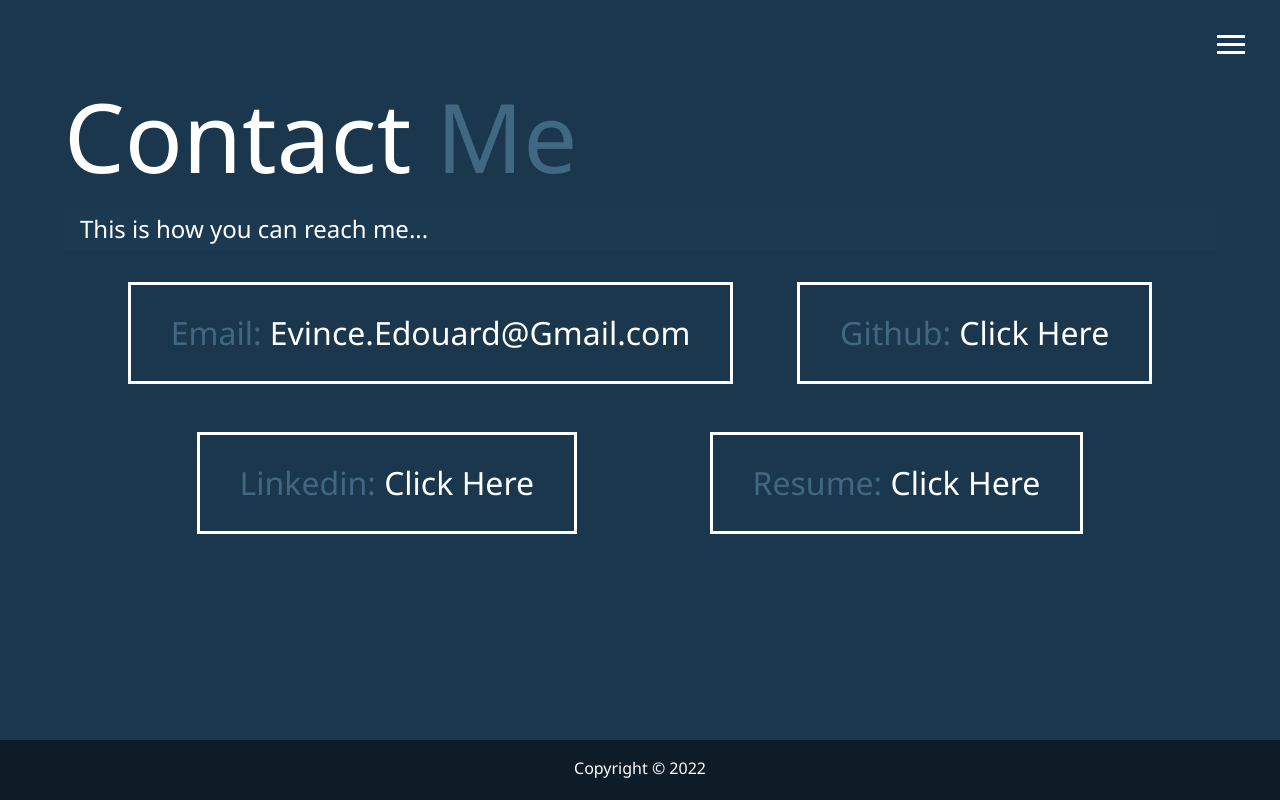
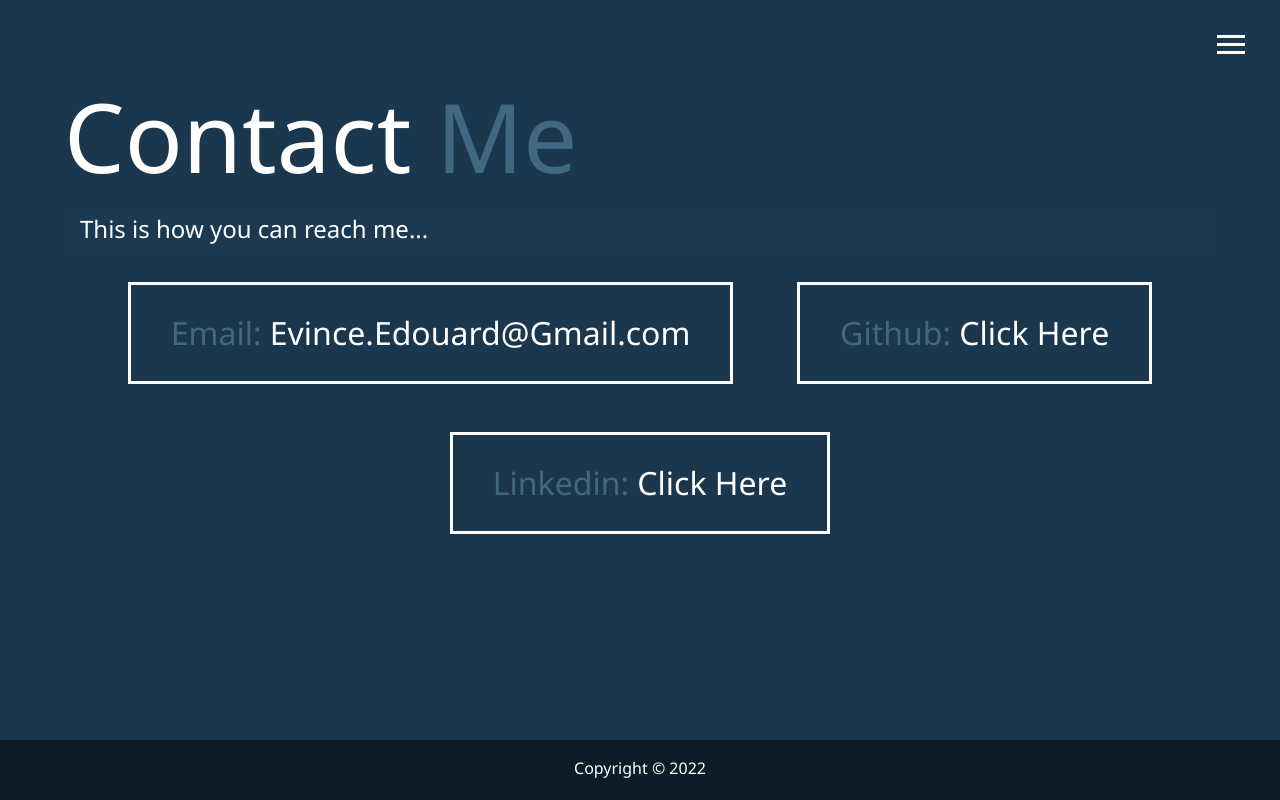
Before and after one commit to EEdouard28/evince_modern_portfolio, a website: page contact.html in a window 1280 px wide. Drawn offline with Linux system fonts and the light colour scheme.

Commit message:
reroute resume link

```diff
--- a/contact.html
+++ b/contact.html
@@ -69,10 +69,7 @@ Contact
         <span class="text-secondary">Linkedin:</span>
         <a href="https://www.linkedin.com/in/evinceedouard">Click Here</a>
     </div>
-    <div>
-        <span class="text-secondary">Resume:</span>
-        <a href="https://docs.google.com/document/d/e/2PACX-1vTelZ337NpmjGci-9HnrM8BfScRTLeJKT29PuZ8SYBMpGkpUKcR4tfq4__dqfY_PUhgnQtPWfsZOozS/pub">Click Here</a>
-    </div>
+
 </div>
 
 </main>
```
Also changed, not shown: about.html (+1 -1 lines), 3 other files.
